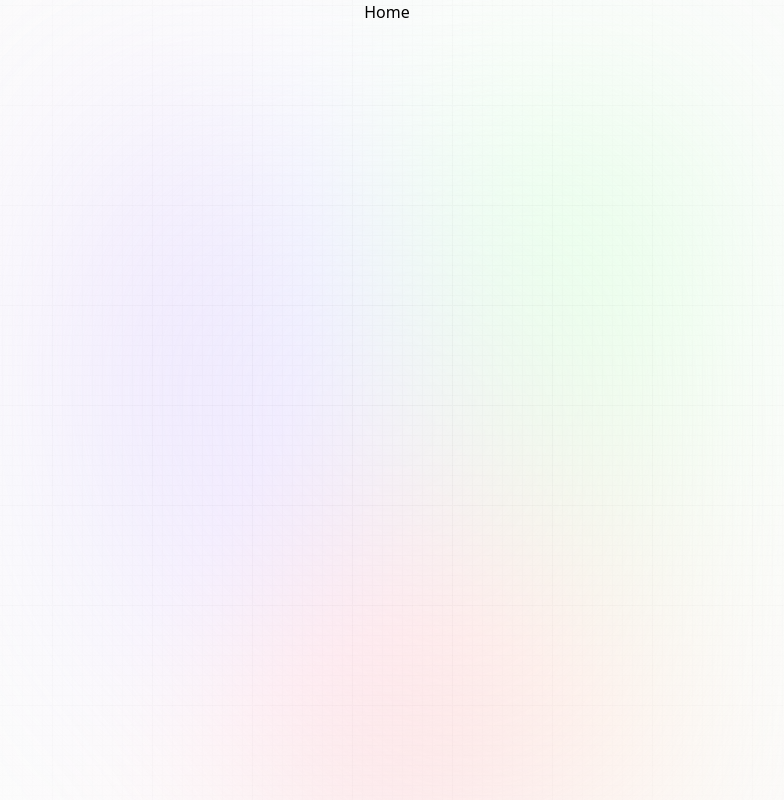
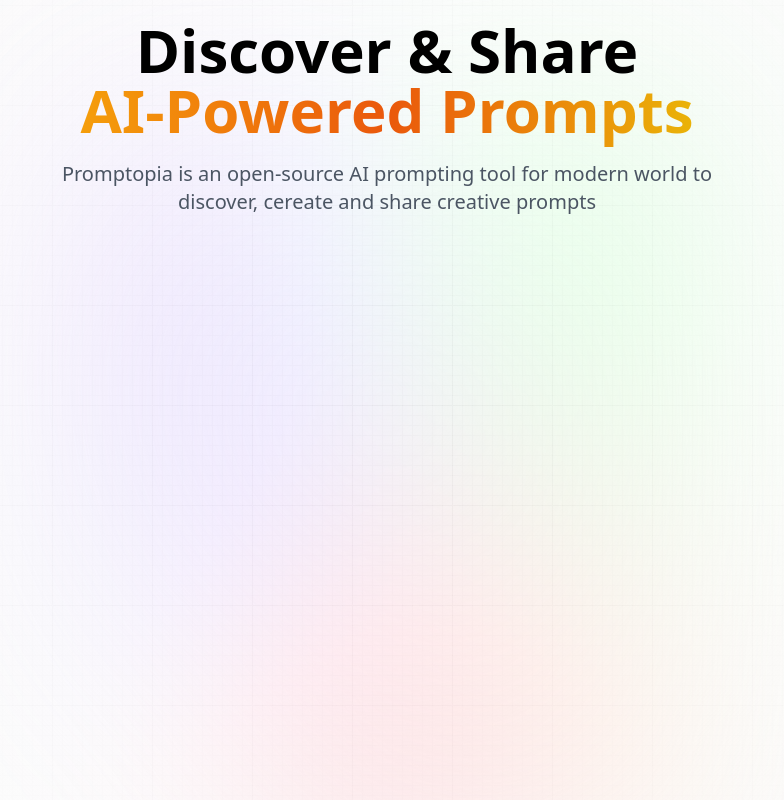
Before and after one commit to luisgomes01/promptopia, a Next.js app: page / in a window 1280 px wide. Shown: the whole page, without its empty margins (253-1037 px from the left). Built offline with nearby package versions, Linux system fonts and the light colour scheme.

Commit message:
feat: create basic home section

```diff
--- a/app/page.tsx
+++ b/app/page.tsx
@@ -1,7 +1,19 @@
-import React from "react";
+const Home = () => {
+  return (
+    <section className="w-full flex-center flex-col">
+      <h1 className="head_text text-center">
+        Discover & Share
+        <br className="max-md:hidden" />
+        <span className="orange_gradient text-center"> AI-Powered Prompts</span>
+      </h1>
+      <p className="desc text-center">
+        Promptopia is an open-source AI prompting tool for modern world to
+        discover, cereate and share creative prompts
+      </p>
 
-const Home = () => {
-  return <div>Home</div>;
+      {/* TODO <FeedComponent /> */}
+    </section>
+  );
 };
 
 export default Home;
```
